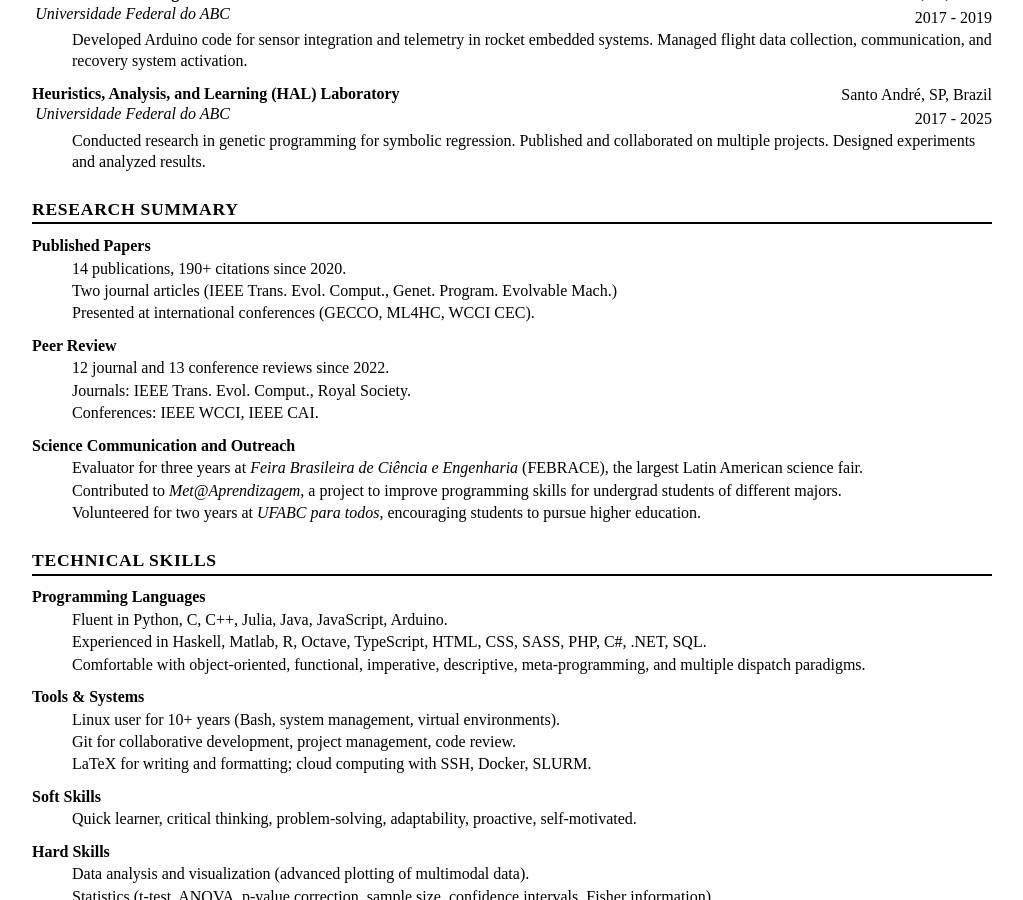
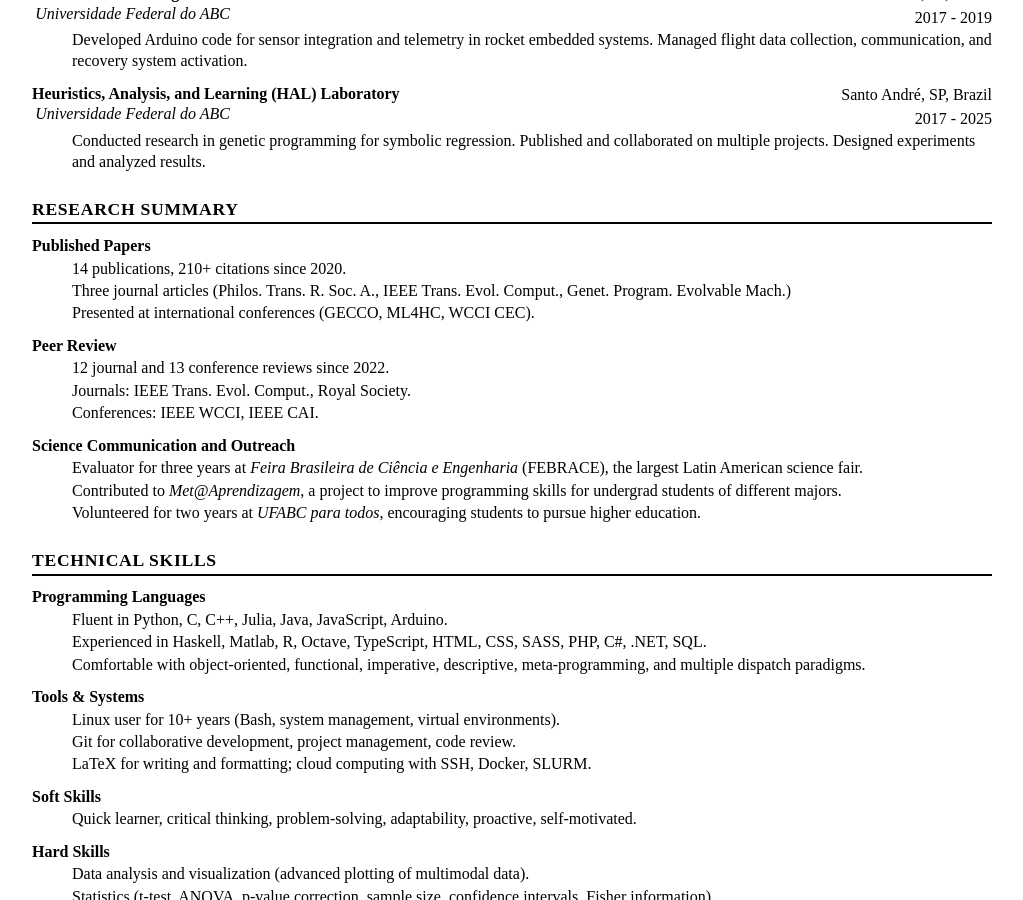
Before and after one commit to gAldeia/cv, a Jekyll site: the page built from docs/index.md, in a window 1280 px wide and 900 px high, scrolled down 1713 px. Shown: the whole window, without its empty margins (128-1151 px from the left). Built offline with Jekyll 4.4.1, drawn with Linux system fonts in a browser that asks for light colours.

Commit message:
Update citation count

```diff
--- a/docs/_data/cv.yml
+++ b/docs/_data/cv.yml
@@ -87,8 +87,8 @@
     entries:
       - title: "Published Papers"
         bullets:
-          - "14 publications, 190+ citations since 2020."
-          - "Two journal articles (IEEE Trans. Evol. Comput., Genet. Program. Evolvable Mach.)"
+          - "14 publications, 210+ citations since 2020."
+          - "Three journal articles (Philos. Trans. R. Soc. A., IEEE Trans. Evol. Comput., Genet. Program. Evolvable Mach.)"
           - "Presented at international conferences (GECCO, ML4HC, WCCI CEC)."
       - title: "Peer Review"
         bullets:
```
